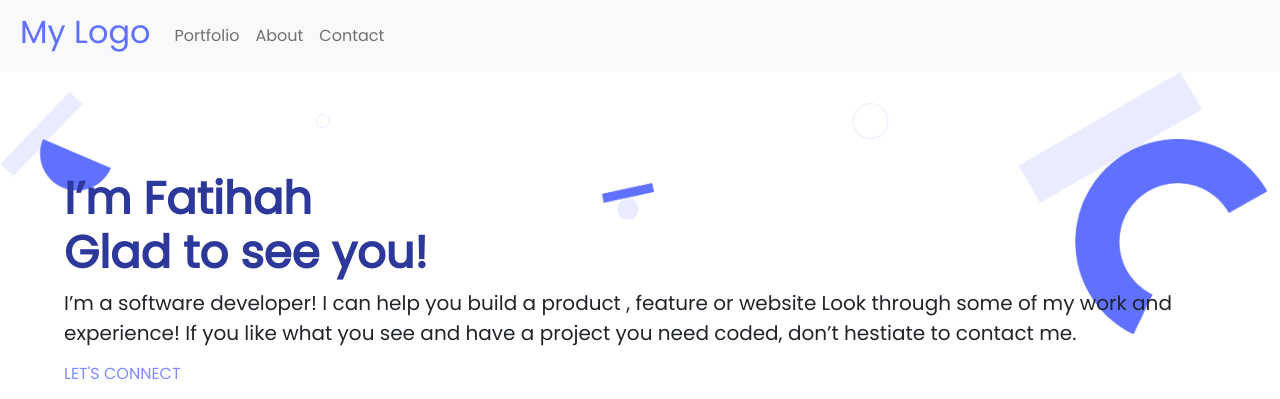
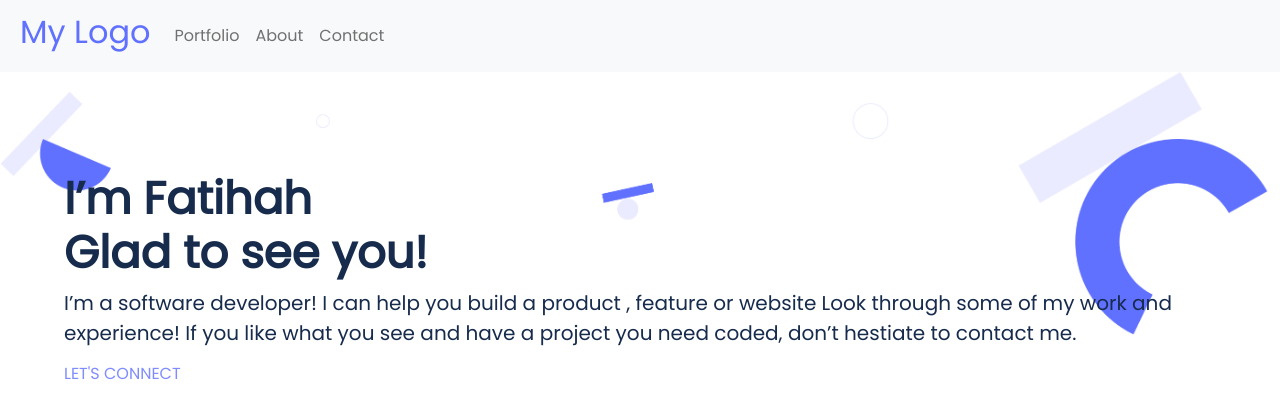
Before and after one commit to Jeddaa/microverse-website-one, a website: page index.html in a window 1280 px wide. Shown: the top 399 px of the page. Drawn offline with nearby package versions, Linux system fonts and the light colour scheme.

Commit message:
updating changes

```diff
--- a/style.css
+++ b/style.css
@@ -24,7 +24,7 @@ body {
   font-style: normal;
   line-height: 130%;
   font-size: 100px;
-  color: #2d389b;
+  color: #172b4d;
 }
 
 .bio {
@@ -35,6 +35,7 @@ body {
   font-weight: 400;
   font-size: 20px;
   line-height: 150%;
+  color: #172b4d;
 }
 
 .socials {
```
